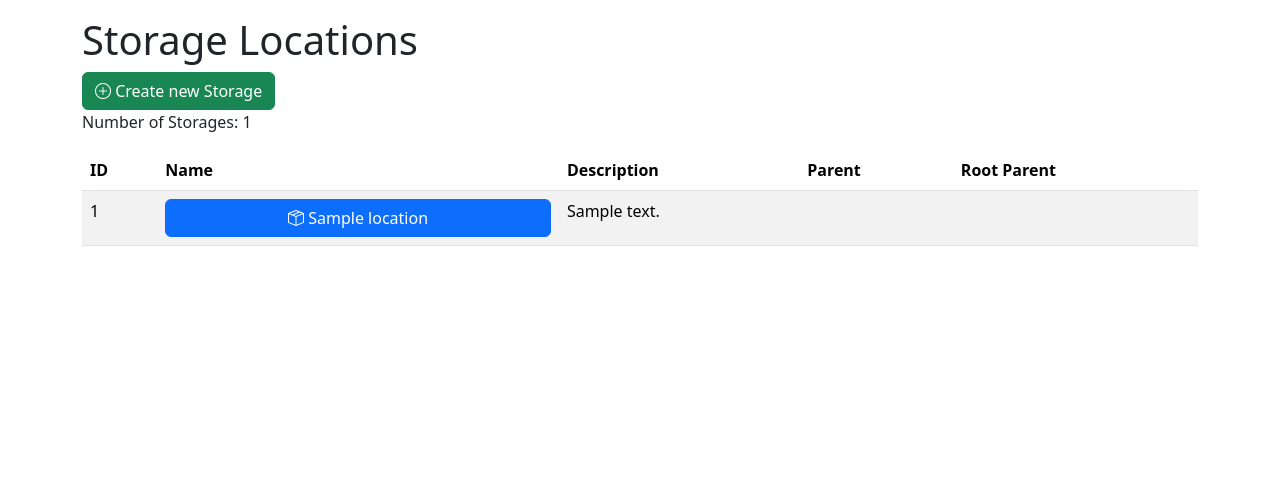
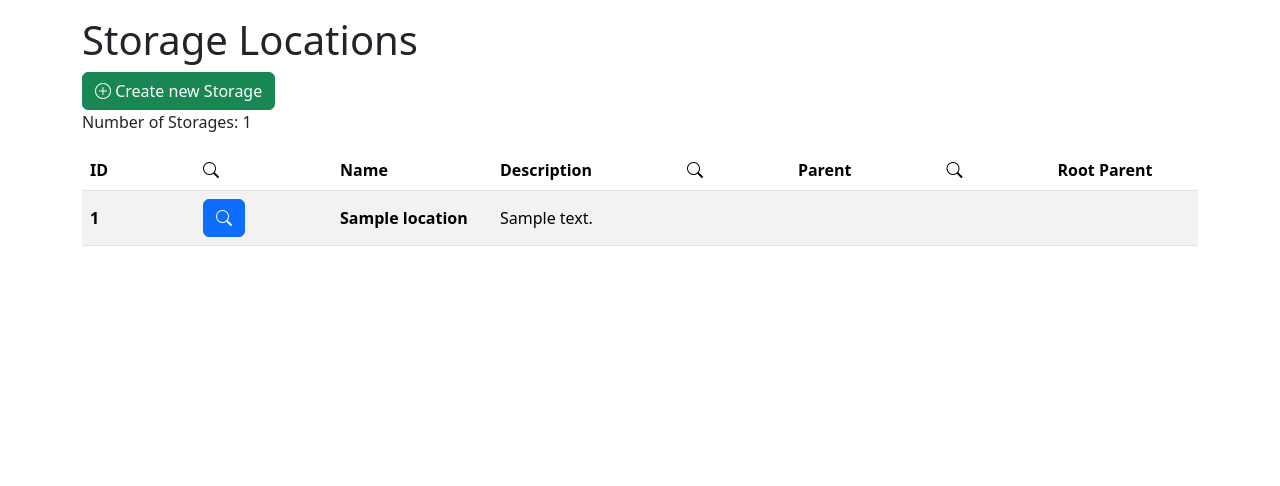
Before and after one commit to donnerbaer/smart-storage, a Flask app: page /storages in a window 1280 px wide. Shown: the part 120-606 px from the top of the page. Run offline with Flask 3, Linux system fonts and the light colour scheme; a user stored in the database is signed in; tables that the repository leaves empty hold one stand-in row (values such as "Sample post"); some libraries are stand-ins or nearby versions.

Commit message:
Update site.storages.html

```diff
--- a/app/templates/site.storages.html
+++ b/app/templates/site.storages.html
@@ -43,31 +43,52 @@
 <p>{{ _('Number of Storages') }}: {{storages|length}}</p>
 
 {% if storages|length > 0%}
-<table class="table table-striped table-hover">
+<table class="table table-striped table-hover align-middle">
     <thead>
         <tr>
-            <th scope="col">{{ _('ID') }}</th>
-            <th scope="col">{{ _("Name") }}</th>
-            <th scope="col">{{ _('Description') }}</th>
-            <th scope="col">{{ _('Parent') }}</th>
-            <th scope="col">{{ _('Root Parent') }}</th>
+            <th scope="col" style="width:1%;">{{ _('ID') }}</th>
+            <th scope="col" style="width:1%;"><i class="bi bi-search"></i></th>
+            <th scope="col" style="width:1%;">{{ _("Name") }}</th>
+            <th scope="col" style="width:1%;">{{ _('Description') }}</th>
+            <th scope="col" style="width:1%;"><i class="bi bi-search"></i></th>
+            <th scope="col" style="width:1%;">{{ _('Parent') }}</th>
+            <th scope="col" style="width:1%;"><i class="bi bi-search"></i></th>
+            <th scope="col" style="width:1%;">{{ _('Root Parent') }}</th>
         </tr>
     </thead>
     <tbody>
         {% for storage in storages %}
         <tr>
-            <td scope="row">{{ storage.id }}</td>
-            <td>{% include 'component/link.storage.html' %}</td>
-            <td>{{ storage.description if storage.description }}</td>
+            <td scope="row">
+                <span class="fw-bold">{{ storage.id }}</span>
+            </td>
+            <td>
+                <a href="{{ url_for('storage.storage_view', storage_id=storage.id) }}" class="btn btn-primary"><i class="bi bi-search"></i></a>
+            </td>
+            <td>
+                <span class="fw-bold">{{ storage.name }}</span>
+            </td>
+            <td>
+                {{ storage.description if storage.description }}
+            </td>
+            <td class="text-nowrap">
+                {% if storage.parent.id %}
+                <a href="{{ url_for('storage.storage_view', storage_id=storage.parent.id) }}" class="btn btn-primary"><i class="bi bi-search"></i></i></a>
+                {% endif %}
+            </td>
             <td>
                 {% if storage.parent.id %}
-                <a href="{{ url_for('storage.storage_view', storage_id=storage.parent.id) }}" class="btn btn-primary d-block"><i class="bi bi-box"></i> {{ storage.parent.name }}</a>
+                {{ storage.parent.name }}
                 {% endif %}
             </td>
-
+            <td class="text-nowrap">
+                {% if storage.id != storage.get_root().id %}
+                <a href="{{ url_for('storage.storage_view', storage_id=storage.get_root().id) }}" class="btn btn-primary"><i class="bi bi-search"></i></a>
+                {% endif %}
+            </td>
             <td>
                 {% if storage.id != storage.get_root().id %}
-                <a href="{{ url_for('storage.storage_view', storage_id=storage.get_root().id) }}" class="btn btn-primary d-block"><i class="bi bi-box"></i> {{ storage.get_root().name }}</a>
+                {{ storage.get_root().name }}
                 {% endif %}
             </td>
         </tr>
```
